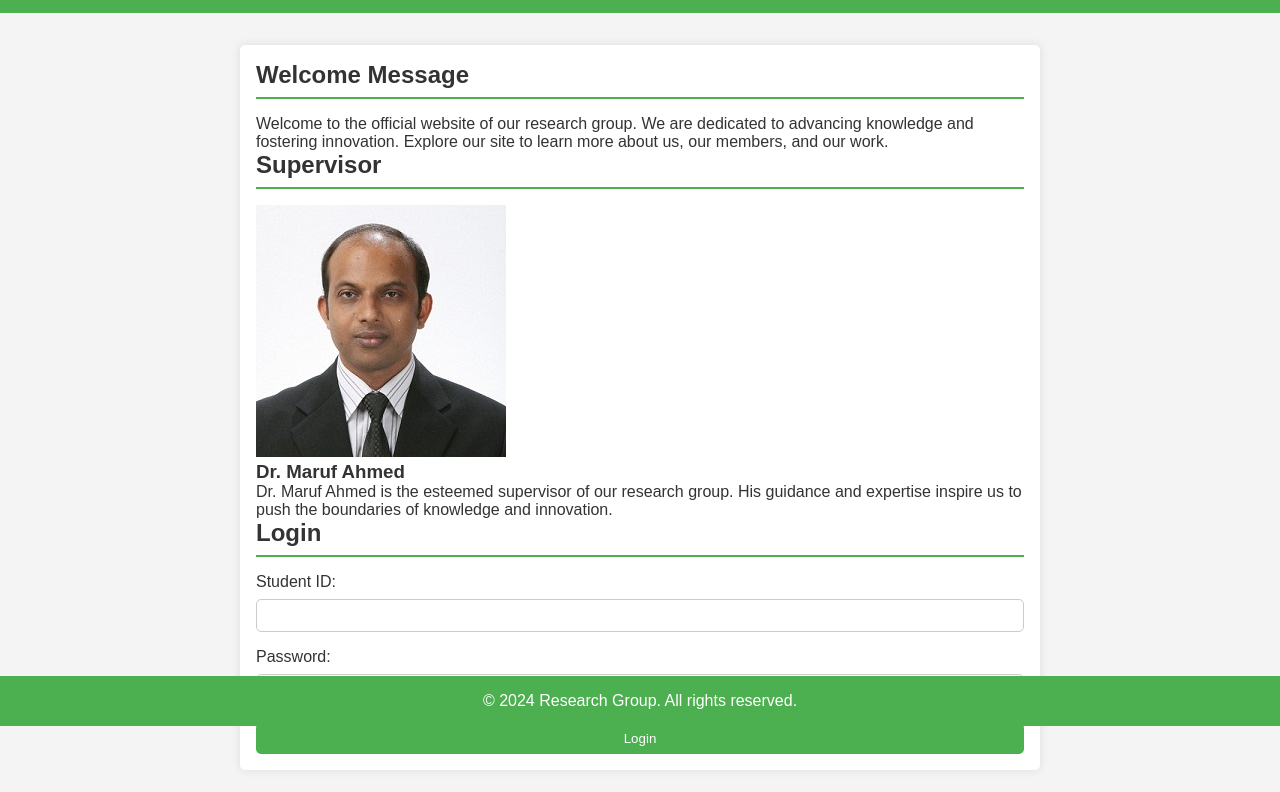
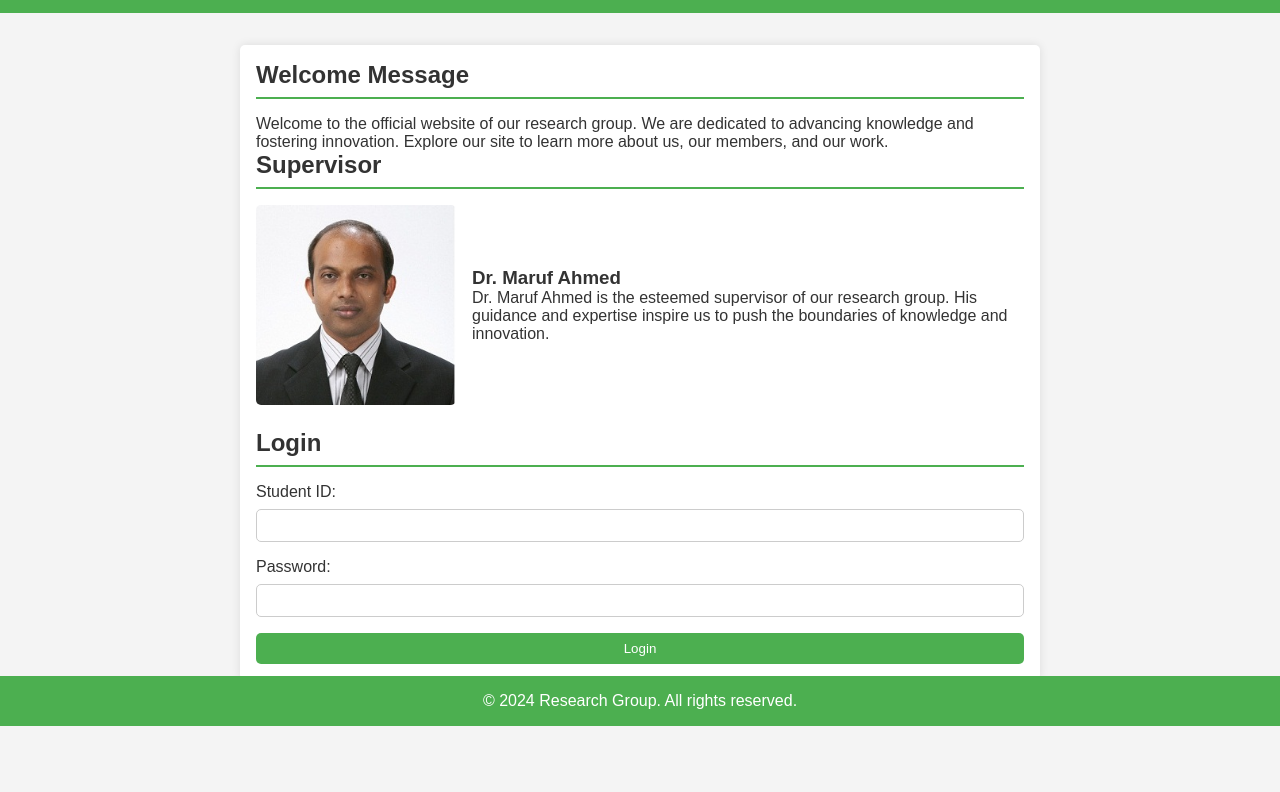
Before and after one commit to sourovps/foodresearchers, a plain HTML site: page index.html in a window 1280 px wide. Shown: the part 74-866 px from the top of the page. After the commit the page ends 800 px from the top, so only its background shows below. Drawn offline with Linux system fonts and the light colour scheme; a script that the page names is missing.

Commit message:
Update styles.css

```diff
--- a/styles.css
+++ b/styles.css
@@ -47,6 +47,16 @@ h2 {
   padding-bottom: 0.5rem;
 }
 
+footer {
+  text-align: center;
+  padding: 1rem;
+  background-color: #4CAF50;
+  color: white;
+  position: fixed;
+  width: 100%;
+  bottom: 0;
+}
+
 form {
   display: flex;
   flex-direction: column;
@@ -76,12 +86,18 @@ button:hover {
   background-color: #45a049;
 }
 
-footer {
-  text-align: center;
-  padding: 1rem;
-  background-color: #4CAF50;
-  color: white;
-  position: fixed;
-  width: 100%;
-  bottom: 0;
+.supervisor {
+  display: flex;
+  align-items: center;
+  margin-bottom: 1.5rem;
 }
+
+.supervisor img {
+  max-width: 200px;
+  border-radius: 5px;
+  margin-right: 1rem;
+}
+
+.supervisor-message {
+  max-width: 600px;
+}
```
